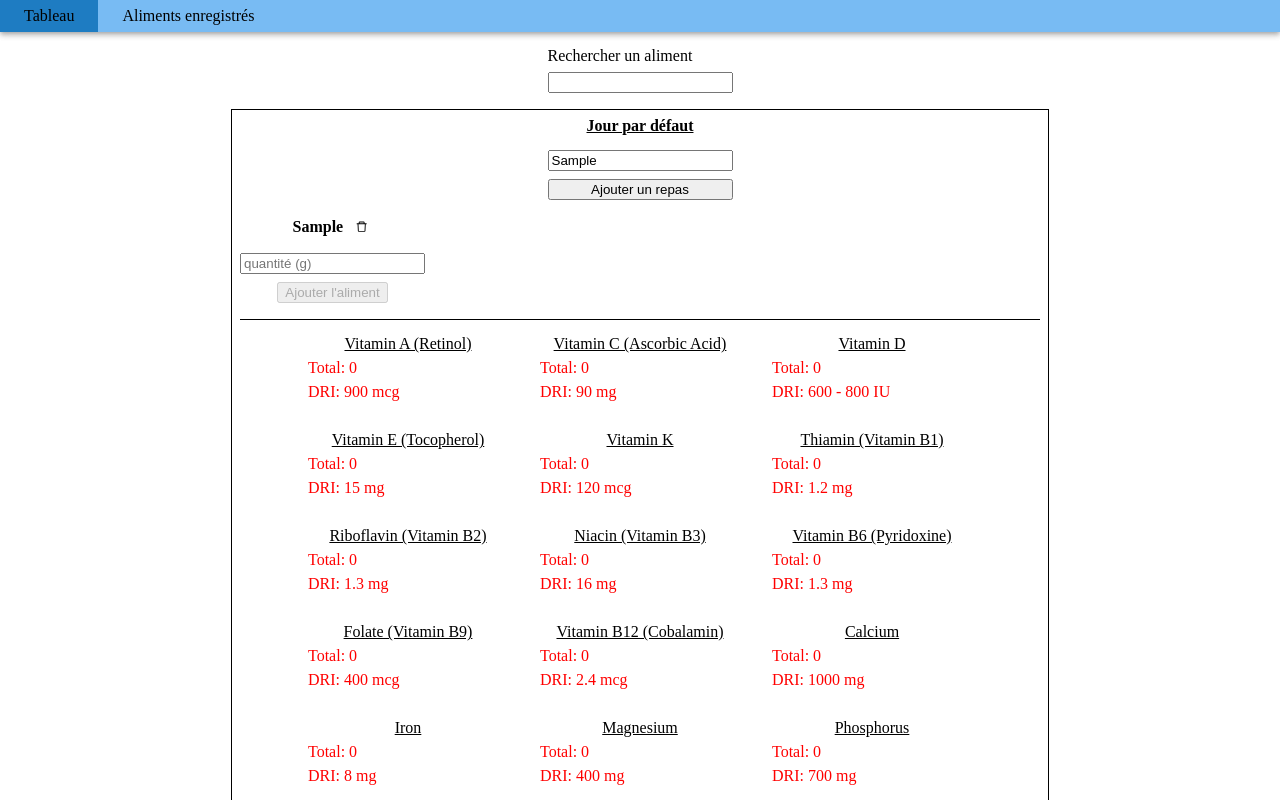
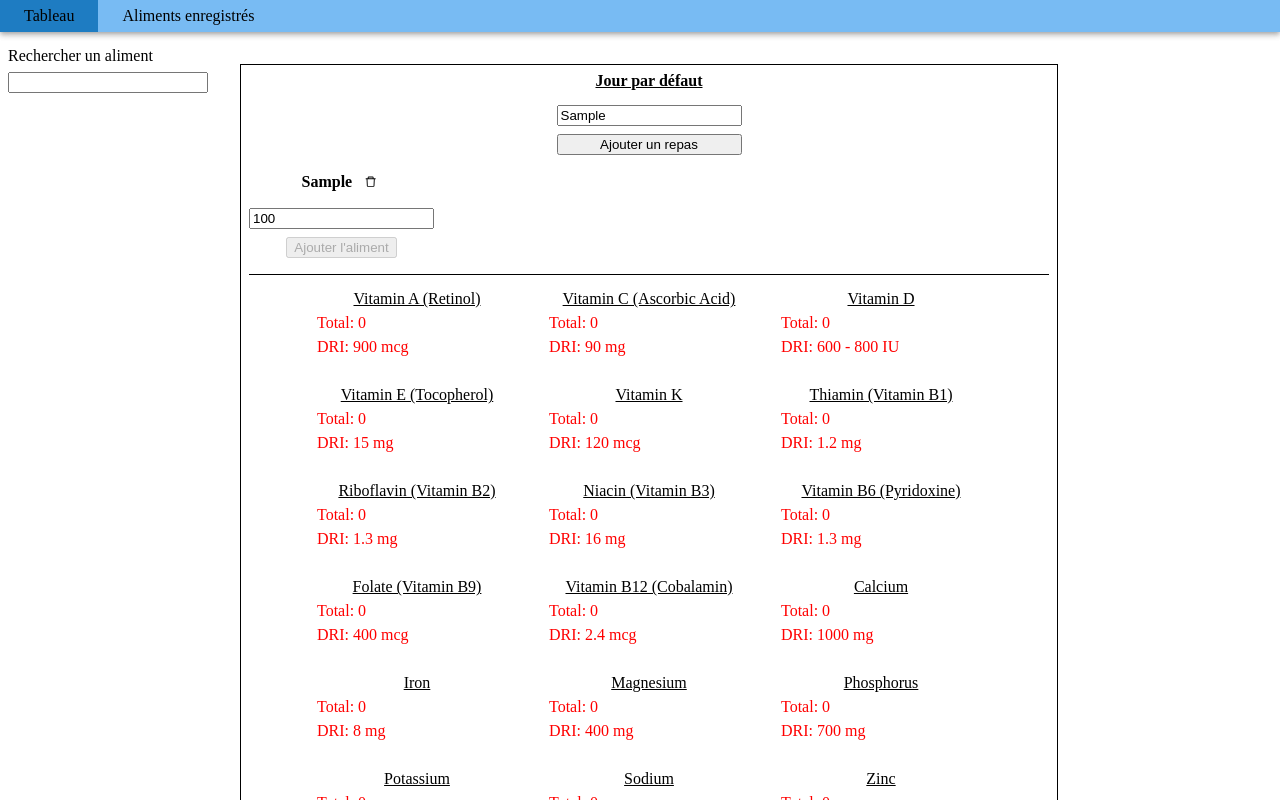
Before and after one commit to Clement-Hue/powerfood, a React (Vite) app in the folder frontend/: page / in a window 1280 px wide. Both pictures are taken after typing "Sample" into the empty fields and a click on the button "Ajouter un repas". Shown: the top 800 px of the page. Built offline with nearby package versions, Linux system fonts and the light colour scheme.

Commit message:
Change layout and improve accessiblity to icon button

```diff
--- a/frontend/src/modules/board/components/FoodList/FoodList.module.scss
+++ b/frontend/src/modules/board/components/FoodList/FoodList.module.scss
@@ -4,7 +4,6 @@
   display: flex;
   flex-direction: column;
   max-width: 100%;
-  width: 500px;
 }
 
 .page-container {
--- a/frontend/src/modules/board/components/Layout/Layout.module.scss
+++ b/frontend/src/modules/board/components/Layout/Layout.module.scss
@@ -2,8 +2,8 @@
 
 .container {
   display: flex;
-  flex-direction: column;
-  align-items: center;
+  flex-direction: row;
+  margin: sizing.spacing(1);
   gap: sizing.spacing(2);
 }
 
@@ -11,4 +11,9 @@
   display: flex;
   flex-direction: column;
   gap: sizing.spacing(2);
+  margin: sizing.spacing(2);
 }
+
+.search-container {
+  width: 200px;
+}
--- a/frontend/src/modules/board/components/Layout/Layout.tsx
+++ b/frontend/src/modules/board/components/Layout/Layout.tsx
@@ -62,7 +62,7 @@ const Layout = () => {
 
     return (
         <div className={classes.container}>
-            <div>
+            <div className={classes["search-container"]}>
                 <Input value={searchValue} onChange={(e) => setSearchValue(e.target.value)} label="Rechercher un aliment"/>
                 <FoodList onPageChange={(p) => searchApiCall(p)} totalPage={searchResult?.totalPages} currentPage={searchResult?.currentPage}
                           selected={selectedFood} onSelect={setSelectedFood} foods={searchResult?.foods} />
--- a/frontend/src/modules/board/components/Meal/Meal.tsx
+++ b/frontend/src/modules/board/components/Meal/Meal.tsx
@@ -8,20 +8,25 @@ const Meal: React.FC<Props> = ({foods, name, onDelete,
         <div className={classes.container}>
             <span className={classes["meal__name"]}>
                 {name}
-                <IconButton Icon={Icons.Delete} onClick={() => onDelete?.(name)}/>
+                <IconButton aria-label="Supprimer" Icon={Icons.Delete} onClick={() => onDelete?.(name)}/>
             </span>
             <div className={classes["foods-container"]}>
                 {foods?.map((food, i ) => (
                     <div key={`${food}-${i}`} className={classes["food-container"]}>
                         <div > {food} </div>
-                        <IconButton Icon={Icons.Delete}/>
+                        <IconButton aria-label="Supprimer" Icon={Icons.Delete}/>
                     </div>
                 ))}
             </div>
-            <div className={classes["add-food-container"]}>
-                <Input min={0} type="number" placeholder="quantité (g)"/>
-                <Button disabled={disabledAddFoodButton} onClick={() => onAddFood?.(name)}>Ajouter l'aliment</Button>
-            </div>
+            <form className={classes["add-food-container"]}
+                  onSubmit={(e) => {
+                      e.preventDefault();
+                      onAddFood?.(name)
+                  }}
+            >
+                <Input required defaultValue={100} min={0} type="number" placeholder="quantité (g)"/>
+                <Button type="submit" disabled={disabledAddFoodButton}>Ajouter l'aliment</Button>
+            </form>
         </div>
     );
 };
--- a/frontend/src/modules/board/components/NutrientsInfo/NutrientsInfo.module.scss
+++ b/frontend/src/modules/board/components/NutrientsInfo/NutrientsInfo.module.scss
@@ -8,11 +8,12 @@
   min-width: 400px;
   max-height: 200px;
   overflow: auto;
-  background-color: rgb(191, 213, 218);
+  padding: sizing.spacing(1);
+  background-color: var(--light-primary);
   z-index: var(--tooltip-z-index);
   top: 0;
-  left:0;
-  transform: translateX(-100%);
+  right:0;
+  transform: translateX(100%);
   gap: sizing.spacing(2);
   border: var(--border);
   box-shadow: var(--shadow-1);
--- a/frontend/src/shares/IconButton/IconButton.tsx
+++ b/frontend/src/shares/IconButton/IconButton.tsx
@@ -2,9 +2,9 @@ import React  from 'react';
 import {IconBaseProps} from "react-icons";
 import classes from "./IconButton.module.scss"
 
-const IconButton: React.FC<Props> = ({Icon, ...props}) => {
+const IconButton: React.FC<Props> = ({Icon, "aria-label": label, ...props}) => {
     return (
-        <button type="button" {...props} className={classes.container}>
+        <button type="button" {...props} aria-label={label} title={label} className={classes.container}>
             <Icon />
         </button>
     );
@@ -12,5 +12,5 @@ const IconButton: React.FC<Props> = ({Icon, ...props}) => {
 
 type Props = {
     Icon: React.ComponentType<IconBaseProps>
-} & Omit<React.ButtonHTMLAttributes<HTMLButtonElement>, "children">
+} & Omit<React.ButtonHTMLAttributes<HTMLButtonElement>, "children" | "title">
 export default IconButton;
```
